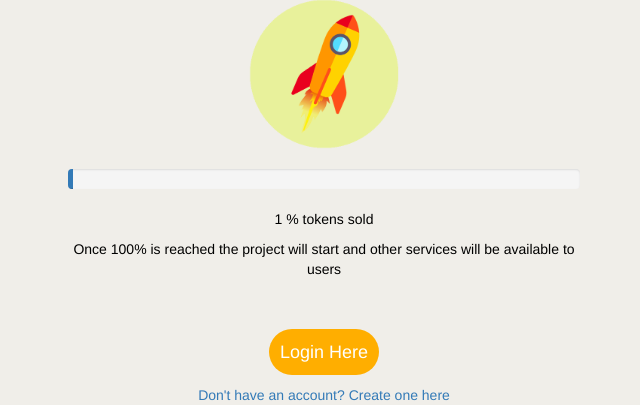
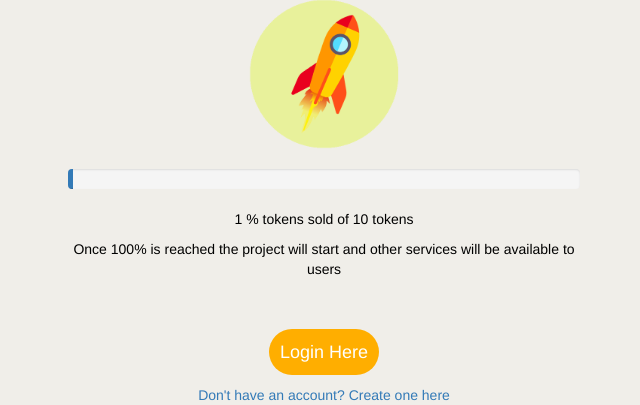
Before and after one commit to lucapdr01/rocketico, a Django app: template main/templates/main/home.html in a window 1280 px wide. Shown: the part 135-540 px from the top of the page, without its empty margins (316-956 px from the left). Run offline with Django 3.2, Linux system fonts and the light colour scheme; the template is opened without the code that fills it: most values are stand-ins (such as "Sample title", 1, 10 or a date in 2020); some libraries are stand-ins or nearby versions.

Commit message:
First commit

```diff
--- a/main/templates/main/home.html
+++ b/main/templates/main/home.html
@@ -22,7 +22,7 @@
     </div>
 
     </div>
-      <p> {{ percentage }} % tokens sold</p>
+      <p> {{ percentage }} % tokens sold of {{ total }} tokens</p>
       <p> Once 100% is reached the project will start and other services will be available to users</p>
       </br></br>
        {% if user.is_authenticated %}
--- a/main/views.py
+++ b/main/views.py
@@ -87,9 +87,10 @@ def home(request):
         warning = ""
 
     else:
+        maxToken = 0
         percentage = 0
         warning = "Contracts Not Deployed"
-    return render(request, "main/home.html", {"percentage": percentage, "warning": warning})
+    return render(request, "main/home.html", {"percentage": percentage, "total": maxToken, "warning": warning})
 
 
 def dash(request):
```
Also changed, not shown: db.sqlite3.
